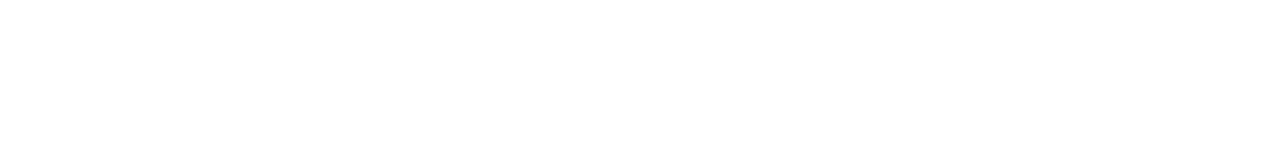
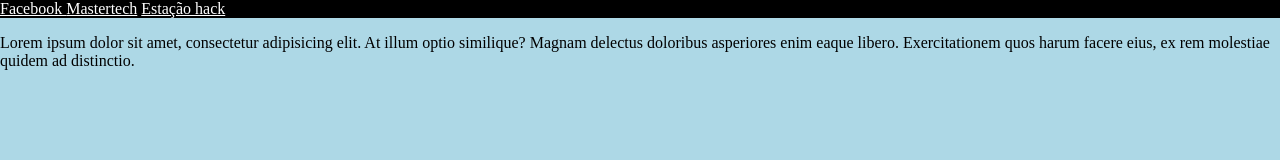
Before and after one commit to nelsonvinicius/t101-Git, a plain HTML site: page index.html in a window 1280 px wide. Drawn offline with Linux system fonts and the light colour scheme.

Commit message:
criar navbar 2

```diff
--- a/index.html
+++ b/index.html
@@ -4,14 +4,18 @@
     <meta charset="UTF-8">
     <meta name="viewport" content="width=device-width, initial-scale=1.0">
     <meta http-equiv="X-UA-Compatible" content="ie=edge">
+    <link rel="stylesheet" href="style.css">
+    <link rel="stylesheet" href=" ">
+    <link href="https://fonts.googleapis.com/css?family=Roboto&display=swap" rel="stylesheet">
     <title>Meu Site</title>
 </head>
 <body>
     <nav>
-        <a href="Facebook"></a>
-        <a href="Mastertech"></a>
-        <a href="Estação hack"></a>
+        <a href=""> Facebook </a>
+        <a href="">Mastertech</a>
+        <a href="">Estação hack</a>
     </nav>
+    <p>Lorem ipsum dolor sit amet, consectetur adipisicing elit. At illum optio similique? Magnam delectus doloribus asperiores enim eaque libero. Exercitationem quos harum facere eius, ex rem molestiae quidem ad distinctio.</p>
 
 </body>
 </html>
--- /dev/null
+++ b/style.css
@@ -0,0 +1,13 @@
+body{
+    margin: 0;
+    background-color: lightblue;
+
+}
+nav{
+    background-color: black;
+}
+a{
+    color: white;
+    text
+}
+font-family: "Roboto" , sans-serif;
```
